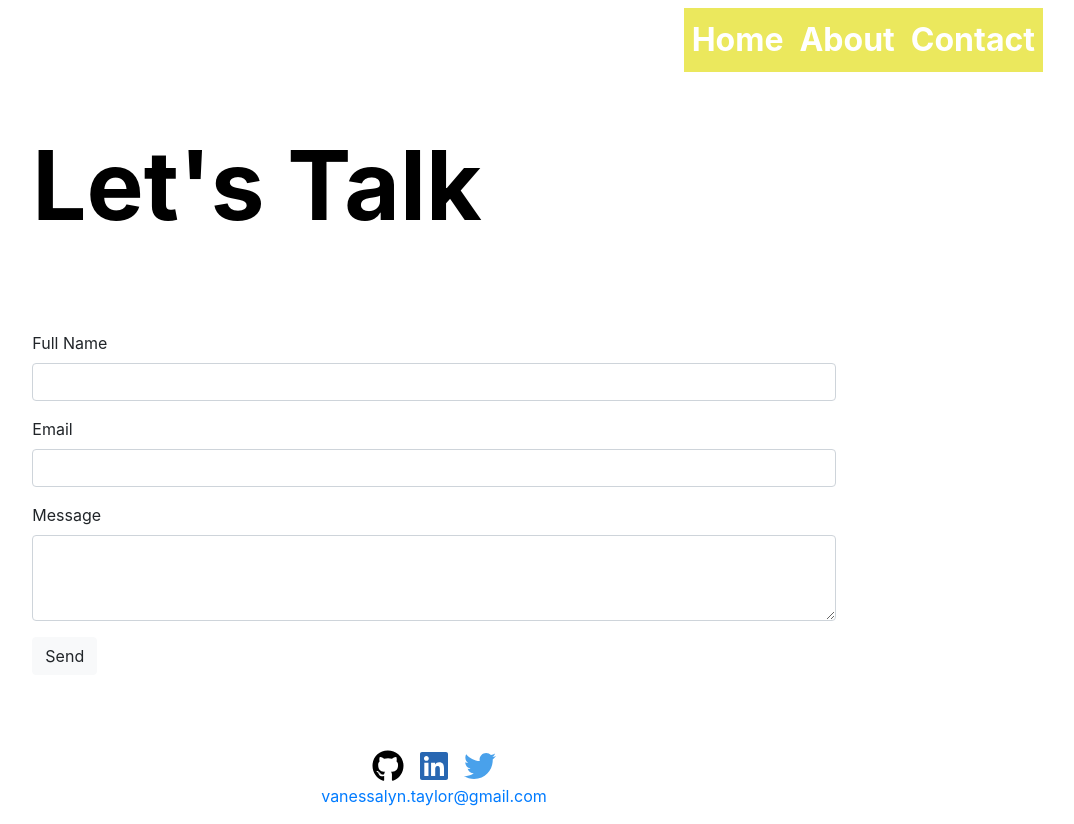
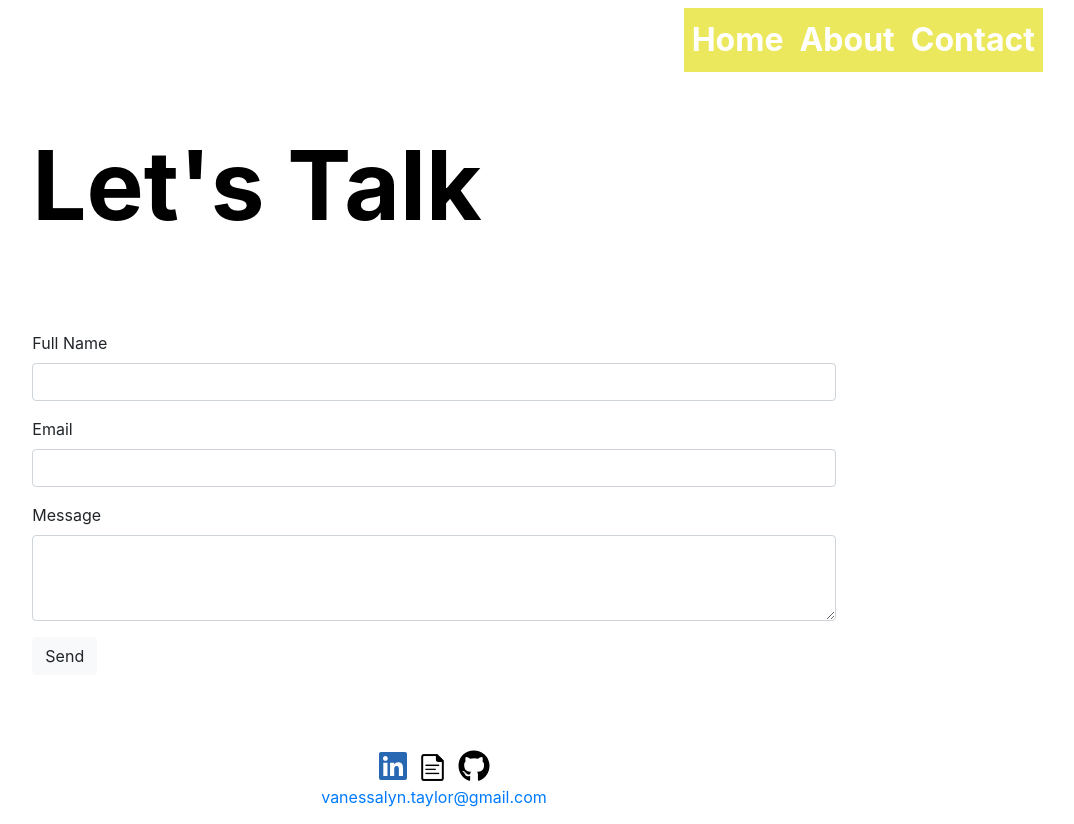
Before and after one commit to vantaylo/React-Portfolio, a React (Create React App) app: page /contact in a window 1280 px wide. Shown: the whole page, without its empty margins (206-1280 px from the left). Built offline with nearby package versions, Linux system fonts and the light colour scheme.

Commit message:
added hyperlinked icon for resume with styling

```diff
--- a/src/components/SocialFollow.js
+++ b/src/components/SocialFollow.js
@@ -1,4 +1,5 @@
 import React from "react";
+import resumeIcon from "../assets/images/resume-icon.png"
 import { FontAwesomeIcon } from "@fortawesome/react-fontawesome";
 import {
   faLinkedin,
@@ -9,18 +10,22 @@ import {
 export default function SocialFollow() {
   return (
     <div className="row">
+      <a href="https://www.linkedin.com/in/vanessalyn-taylor/"className="linkedin social">
+      <FontAwesomeIcon icon={faLinkedin} size="2x" />
+      </a>
+
+      <a href="https://www.dropbox.com/s/edrd4t6knct2k5p/VanessaTaylor_Resume.pdf?dl=0" >
+        <img className="resume-icon" src={resumeIcon} alt="Resume" />
+      </a>
+
       <a href="https://github.com/vantaylo" className="github social">
         <FontAwesomeIcon icon={faGithub} size="2x" />
       </a>
-      <a
-        href="https://www.linkedin.com/in/vanessalyn-taylor/"
-        className="linkedin social"
-      >
-        <FontAwesomeIcon icon={faLinkedin} size="2x" />
-      </a>
-      <a href="https://twitter.com/VanessaL_Taylor" className="twitter social">
+
+      {/* <a href="https://twitter.com/VanessaL_Taylor" className="twitter social">
         <FontAwesomeIcon icon={faTwitter} size="2x" />
-      </a>
+      </a> */}
+
     </div>
   );
 }
--- a/src/index.css
+++ b/src/index.css
@@ -57,6 +57,15 @@ a.twitter {
   color: #49a1eb;
 }
 
+.resume-icon {
+  width: 35px;
+  height: 35px;
+}
+
+.resume-icon:hover {
+  transform: translateY(-2px);
+}
+
 header {
   margin: 10px;
 }
```
Also changed, not shown: src/assets/images/resume-icon.png (added).
